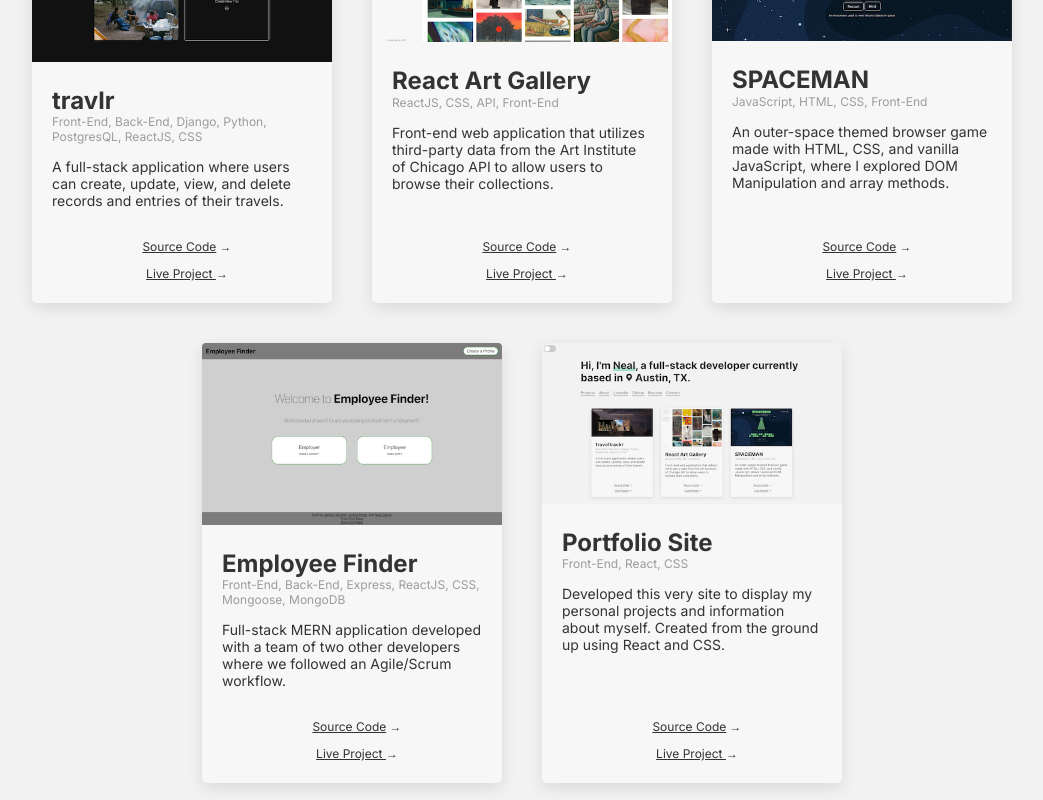
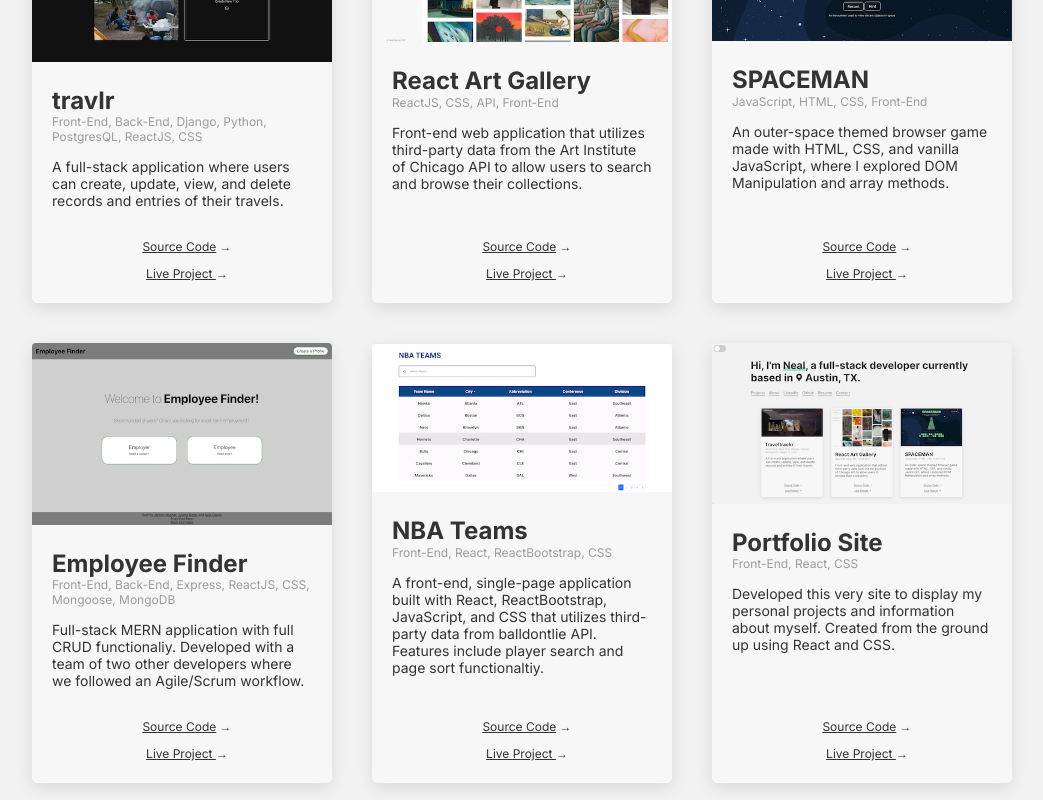
Before and after one commit to NealGarcia/react-portfolio-site, a React (Create React App) app: page / in a window 1280 px wide. Shown: the part 460-1260 px from the top of the page, without its empty margins (118-1161 px from the left). Built offline with nearby package versions, Linux system fonts and the light colour scheme.

Commit message:
small update to about and added new project

```diff
--- a/src/components/Projects.js
+++ b/src/components/Projects.js
@@ -4,6 +4,8 @@ import screen1 from '../assets/spaceman.png'
 import screen3 from '../assets/employeefinder.png'
 import screen4 from '../assets/travlr.png'
 import screen5 from '../assets/portfolio.png'
+import screen6 from '../assets/nba-teams.png'
+
 const projects = [
     {
         id: 1,
@@ -17,7 +19,7 @@ const projects = [
     {
         id: 2,
         name: "React Art Gallery",
-        description:"Front-end web application that utilizes third-party data from the Art Institute of Chicago API to allow users to browse their collections.",
+        description:"Front-end web application that utilizes third-party data from the Art Institute of Chicago API to allow users to search and browse their collections.",
         tags: "ReactJS, CSS, API, Front-End",
         img: screen2,
         repo: "https://github.com/NealGarcia/Art-Gallery",
@@ -36,7 +38,7 @@ const projects = [
     {
         id: 4,
         name: "Employee Finder",
-        description:"Full-stack MERN application developed with a team of two other developers where we followed an Agile/Scrum workflow.",
+        description:"Full-stack MERN application with full CRUD functionaliy. Developed with a team of two other developers where we followed an Agile/Scrum workflow.",
         tags: "Front-End, Back-End, Express, ReactJS, CSS, Mongoose, MongoDB",
         img: screen3,
         repo: "https://github.com/NealGarcia/Project-3-Front-End",
@@ -44,6 +46,16 @@ const projects = [
     },
     {
         id: 5,
+        name: "NBA Teams",
+        description:"A front-end, single-page application built with React, ReactBootstrap, JavaScript, and CSS that utilizes third-party data from balldontlie API. Features include player search and page sort functionaltiy.",
+        tags: "Front-End, React, ReactBootstrap, CSS",
+        img: screen6,
+        repo: "https://github.com/NealGarcia/nba-teams",
+        site: "https://www.nealgarcia.com/nba-teams",
+    },
+
+    {
+        id: 6,
         name: "Portfolio Site",
         description:"Developed this very site to display my personal projects and information about myself. Created from the ground up using React and CSS. ",
         tags: "Front-End, React, CSS",
--- a/src/index.css
+++ b/src/index.css
@@ -233,12 +233,6 @@ a:hover{
   margin-right: -110px;
 }
 
-@media only screen and (max-width: 1000px) {
-  .aboutImg{
-    display: none;
-  }
-}
-
 .icon{
   text-decoration: none;
   color: #9b9b9b;
@@ -268,3 +262,9 @@ a:hover{
   box-shadow: 0 5px 16px 0px rgba(0,0,0,0.1);
   padding: 20px 40px 40px;
 }
+
+@media only screen and (max-width: 1000px) {
+  .aboutImg{
+    display: none;
+  }
+}
```
Also changed, not shown: src/assets/nba-teams.png (added), src/components/About.js.
